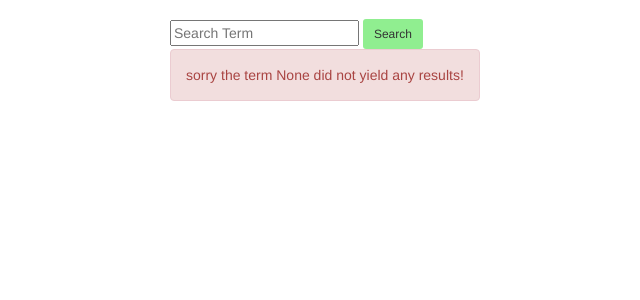
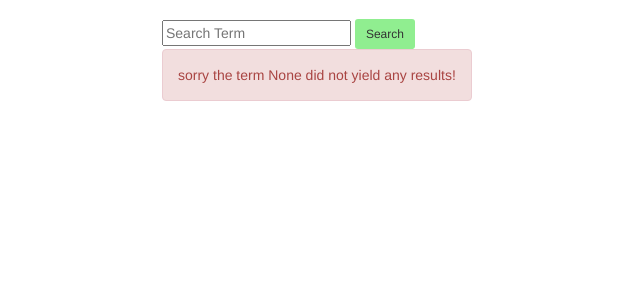
Before and after one commit to Bharani119/image-application-, a Flask app: page / in a window 1280 px wide. Shown: the part 51-351 px from the top of the page, without its empty margins (350-990 px from the left). Run offline with Flask 2, Linux system fonts and the light colour scheme; data that the repository does not hold is empty; some libraries are stand-ins or nearby versions.

Commit message:
3.3 commit

```diff
--- a/templates/index.html
+++ b/templates/index.html
@@ -51,11 +51,16 @@
 }
 .upper-part {
     display: inline-block;
-    margin-left: 450px;
+    /*margin-left: 50;*/
     /*padding-left: 450;*/
     /*display: flex;*/
     /*align-content: flex-end;*/
+    /*align-content: center;
+    text-align:center;
+     justify-content: center;*/
+    left: 40%;
     padding-top: 30;
+    position: absolute;
 
 }
 
```
